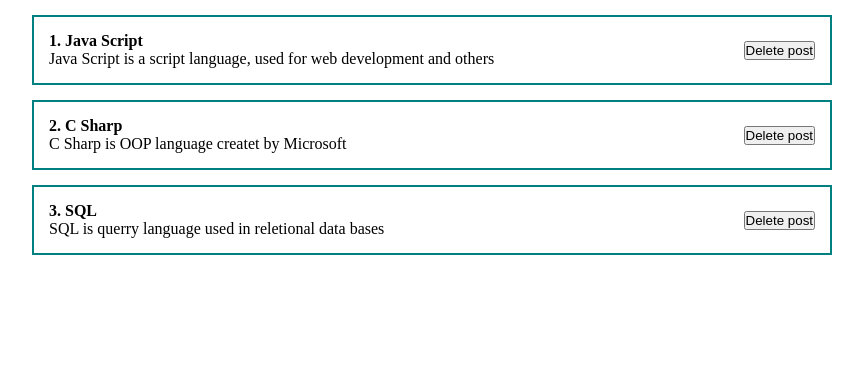
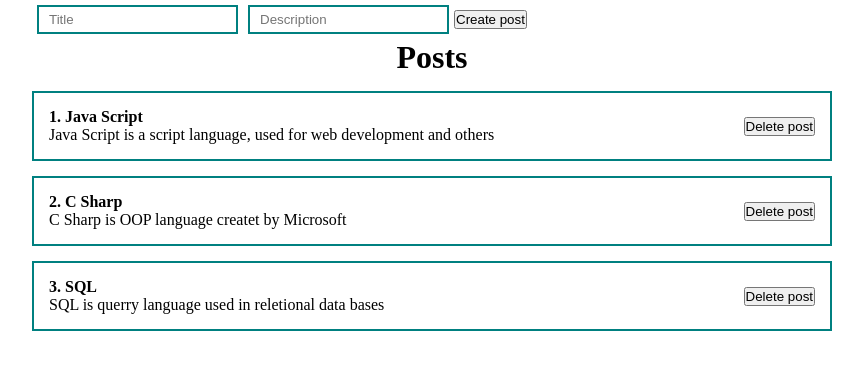
Before and after one commit to ventsislavVidulov/react-recap-utv, a React (Vite) app: page / in a window 1280 px wide. Shown: the top 370 px of the page, without its empty margins (208-1071 px from the left). Built offline with nearby package versions, Linux system fonts and the light colour scheme.

Commit message:
create form to add post

```diff
--- a/src/App.jsx
+++ b/src/App.jsx
@@ -1,8 +1,11 @@
-import "./styles/App.css"
-import PostItem from './components/PostItem';
+import "./styles/App.css";
 import { useState } from "react";
+import PostList from "./components/PostList";
+import ControledInput from "./ui/ControledInput/ControledInput";
 
 function App() {
+  const [postTitle, setPostTitle] = useState('');
+  const [postDescription, setPostDescription] = useState('');
   const [posts, setPosts] = useState(
     [
       {
@@ -22,15 +25,29 @@ function App() {
       }
 
     ]
-  )
+  );
+
+  const titleHandler = (title) => {
+    setPostTitle(title);
+  };
+
+  const descriptionHandler = (description) => {
+    setPostDescription(description);
+  };
+
+  const handleSubmit = (e) => {
+    e.preventDefault();
+    setPosts([...posts, { id: posts[posts.length - 1].id + 1, title: postTitle, description: postDescription}])
+  }
 
   return (
     <div className='app'>
-      {
-        posts.map(p =>
-          <PostItem key={p.id} id={p.id} title={p.title} description={p.description} />
-        )
-      }
+      <form action="">
+        <ControledInput placeholder="Title" value={postTitle} handler={titleHandler} debounceInterval="1000" />
+        <ControledInput placeholder="Description" value={postDescription} handler={descriptionHandler} debounceInterval="1000" />
+        <button onClick={event => handleSubmit(event)}>Create post</button>
+      </form>
+      <PostList posts={posts} listTitle="Posts" />
     </ div>
   )
 }
```
